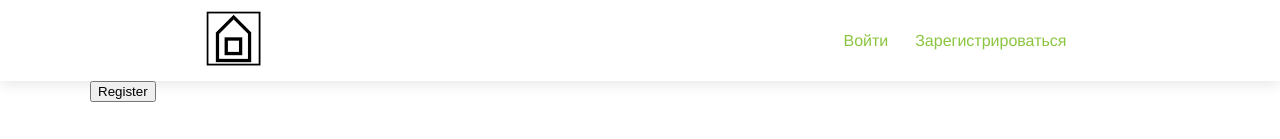
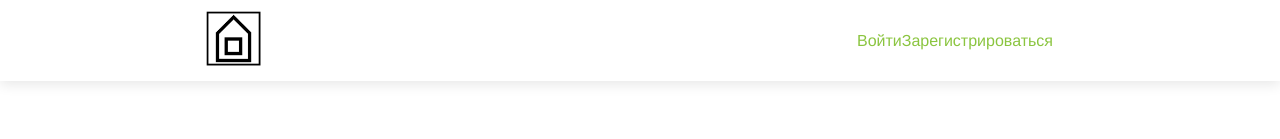
Before and after one commit to KamilLatipov/CottageBooking_VueJs, a Vue app: page / in a window 1280 px wide. Shown: the top 139 px of the page. Built offline with nearby package versions, Linux system fonts and the light colour scheme.

Commit message:
small changes

```diff
--- a/src/App.vue
+++ b/src/App.vue
@@ -1,5 +1,8 @@
 <template>
+    <div>
     <Header/>
+    <router-view></router-view>
+    </div>
 </template>
 <script>
     import Header from '@/components/header'
--- a/src/components/header.vue
+++ b/src/components/header.vue
@@ -1,18 +1,19 @@
 <template>
     <div id="app">
         <header class="main-header">
-           <nav class="main-nav" >
+           <nav class="main-nav">
             <router-link to="/" class="main-nav__link main-nav__image">
                 <img width="67" height="67" src="../assets/house.png"/>
             </router-link>
              <div class="main-nav__user">
-              <span v-if="isLoggedIn"> | <a @click="logout">Logout</a></span>
-              <router-link to="/Login" v-if="!isLoggedIn" class="main-nav__link">Войти</router-link>
-                 <router-link to="/Registration" v-if="!isLoggedIn" class="main-nav__link">Зарегистрироваться</router-link>
+              <div v-if="isLoggedIn"><a @click="logout">Выйти</a></div>
+                 <div v-else>
+                     <router-link to="/Login" class="main-nav__link">Войти</router-link>
+                     <router-link to="/Registration"  class="main-nav__link">Зарегистрироваться</router-link>
+                 </div>
              </div>
            </nav>
         </header>
-        <router-view/>
     </div>
 </template>
 
--- a/src/views/Home.vue
+++ b/src/views/Home.vue
@@ -1,8 +1,5 @@
 <template>
   <section class="main__list">
-    <form  @submit="heck">
-      <button type="submit">Register</button>
-    </form>
     <div class="main__item">
       <img src="../assets/cabin.jpg" width="600"/>
       <div class="main_description">
@@ -46,7 +43,6 @@
 </template>
 
 <script>
-  import axios from 'axios'
   import DatePicker from 'vue2-datepicker';
   import 'vue2-datepicker/index.css';
   export default {
@@ -63,15 +59,6 @@
       DatePicker ,
     }
   }
-  function heck() {
-    axios({
-      method: 'get',
-      url: 'https://abrom-booking.herokuapp.com/users',
-    })
-            .then(function (response) {
-              alert(response.data);
-            });
-  };
 </script>
 <style>
   .main__list {
--- a/src/views/Login.vue
+++ b/src/views/Login.vue
@@ -35,8 +35,8 @@
                 let login = this.login
                 let password = this.password
                 this.$store.dispatch('authorization', { login, password })
-                    .then(() => this.$router.push('/'))
-                    .catch(err => alert(err))
+                    .then(() => this.$router.push("/"))
+                    .catch(err => alert(err));
             }
         }
 
--- a/src/views/Register.vue
+++ b/src/views/Register.vue
@@ -8,18 +8,18 @@
                     <input id="name" type="text" v-model="firstName" required autofocus>
                 </li>
                 <li class="user-form__password user-form__item">
-                    <label for="email" >Ваша почта</label>
+                    <label for="email" >Ваша фамилия</label>
                     <input id="email" type="text" v-model="lastName" required>
                 <li class="user-form__sign-in user-form__item">
-                    <label for="password">Пароль</label>
+                    <label for="password">Логин</label>
                     <input id="password" type="text" v-model="login" required>
                 </li>
                 <li class="user-form__sign-in user-form__item">
-                    <label for="password-confirm">Подвердите пароль</label>
+                    <label for="password-confirm">Пароль</label>
                     <input id="password-confirm" type="password" v-model="password" required>
                 </li>
                 <li class="user-form__sign-in user-form__item">
-                    <button type="submit">Register</button>
+                    <button type="submit">Зарегистрироваться</button>
                 </li>
             </ul>
         </form>
@@ -45,9 +45,9 @@
                     password: this.password,
                 }
                 this.$store.dispatch('register', data)
-                    .then(() => this.$router.push('/'))
+                    .then(() => this.$router.push("/login"))
                     .catch(err => alert(err))
-            }
+            },
         }
     }
 </script>
```
